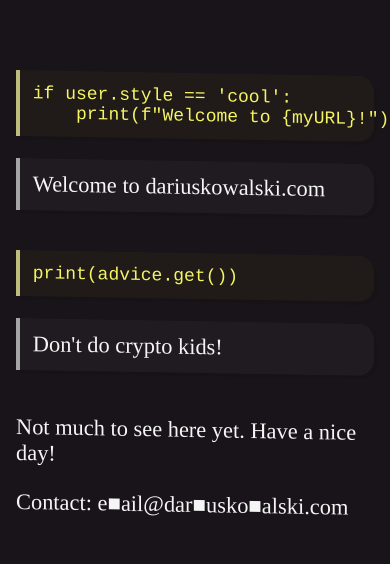
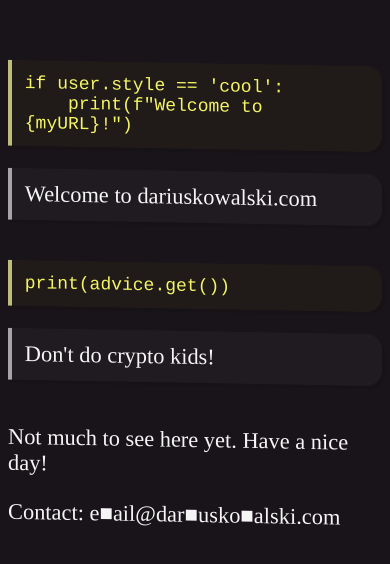
Before and after one commit to dalukowa/dalukowa.github.io, a plain HTML site: page index.html in a window 390 px wide. Shown: the part 124-688 px from the top of the page. Drawn offline with Linux system fonts and the light colour scheme; a web font is replaced by a local one.

Commit message:
code wrap when zoomed

```diff
--- a/style.css
+++ b/style.css
@@ -14,7 +14,7 @@
     :root {
         --max-width: 100%;
         --min-width: 100%;
-        --padding: 1rem;
+        --padding: .5rem;
         --skew: skew(-.0deg, 1deg);
     }
 
@@ -74,6 +74,8 @@
     font-size: 18px;
     font-family: "Courier New";
     color: var(--fontcode);
+    white-space: pre-wrap;
+    word-wrap: break-word;
     padding: .8rem;
     border-left: solid .3rem var(--codeborder);
     border-radius: 0 1rem 1rem 0rem;
```
